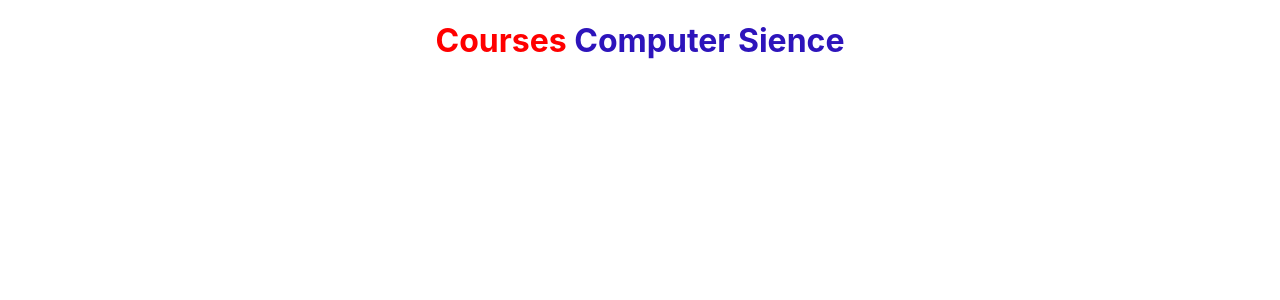
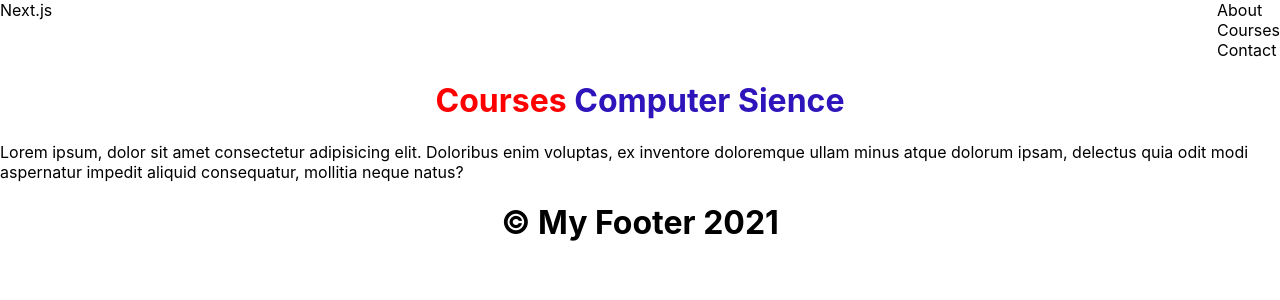
Before and after one commit to jelsonjay/nextjs-typescript, a Next.js app: page /courses in a window 1280 px wide. Shown: the top 300 px of the page. Built offline with nearby package versions, Linux system fonts and the light colour scheme.

Commit message:
commit changes add about

```diff
--- /dev/null
+++ b/components/AppLink.tsx
@@ -0,0 +1,18 @@
+import React from 'react'
+import Link, {LinkProps} from 'next/link'
+
+interface AppLinkPrors extends LinkProps {
+  label: string;
+}
+
+ const AppLink: React.FC <AppLinkPrors> = ({href, label}) => {
+  return (
+  <div>
+  <Link href={href}>
+  <a>{label}</a>
+  </Link>
+  </div>
+  )
+}
+
+export default AppLink
--- /dev/null
+++ b/components/Footer.tsx
@@ -0,0 +1,14 @@
+import React from 'react'
+
+interface FooterProps {}
+
+ const Footer: React.FC <FooterProps> = () => {
+  return (
+    <div style={{textAlign: 'center'}}>
+    <h1>&copy; My Footer {new Date().getFullYear()}</h1>
+    </div>
+  )
+}
+
+
+export default Footer
--- /dev/null
+++ b/components/Header/Index.tsx
@@ -0,0 +1,23 @@
+import React from 'react'
+import AppLink from '../AppLink'
+
+interface HeaderProps {}
+
+const Header: React.FC <HeaderProps> = () => {
+  return (
+    <header style={{
+      display: 'flex',
+      justifyContent: 'space-between'
+
+      }}>
+    <AppLink href='/' label='Next.js'/>
+    <nav>
+    <AppLink href='/about' label='About'/>
+    <AppLink href='/courses' label='Courses'/>
+    <AppLink href='/contact' label='Contact'/>
+    </nav>
+    </header>
+  )
+}
+
+export default Header
--- /dev/null
+++ b/components/Layout.tsx
@@ -0,0 +1,25 @@
+import Head  from 'next/head'
+import React from 'react'
+import Header from '../components/Header/Index'
+import Footer from './Footer'
+
+interface LayoutProps {
+pageTitle: string
+}
+
+const Layout: React.FC <LayoutProps> = ({pageTitle, children}) => {
+  return (
+    <>
+    <Head>
+    <title>{pageTitle}</title>
+    </Head>
+    <div>
+    <Header />
+    <main>{children}</main>
+    <Footer />
+    </div>
+    </>
+  )
+}
+
+export default Layout
--- a/pages/api/hello.ts
+++ b/pages/api/hello.ts
@@ -1,6 +1,8 @@
 // Next.js API route support: https://nextjs.org/docs/api-routes/introduction
 
-export default (req, res) => {
+import { NextApiRequest, NextApiResponse } from "next"
+
+export default (req: NextApiRequest, res: NextApiResponse) => {
   res.statusCode = 200
   res.json({ name: 'John Doe' })
 }
--- a/pages/courses/index.tsx
+++ b/pages/courses/index.tsx
@@ -1,12 +1,18 @@
 import React from 'react'
+import Layout from '../../components/Layout'
 import styles from '../courses/course.module.scss'
 
 
  const Index = () => {
   return (
-    <div>
+    <Layout pageTitle='Courses'>
     <h1 className={styles.red}>Courses <span>Computer Sience</span></h1>
-    </div>
+    <p>Lorem ipsum, dolor sit amet consectetur adipisicing
+      elit. Doloribus enim voluptas, ex inventore doloremque
+      ullam minus atque dolorum ipsam, delectus quia odit
+      modi aspernatur impedit aliquid consequatur, mollitia
+      neque natus? </p>
+    </Layout>
   )
 }
 
```
Also changed, not shown: pages/about.tsx (added, +14 -0 lines), pages/index.tsx (+3 -11 lines).
